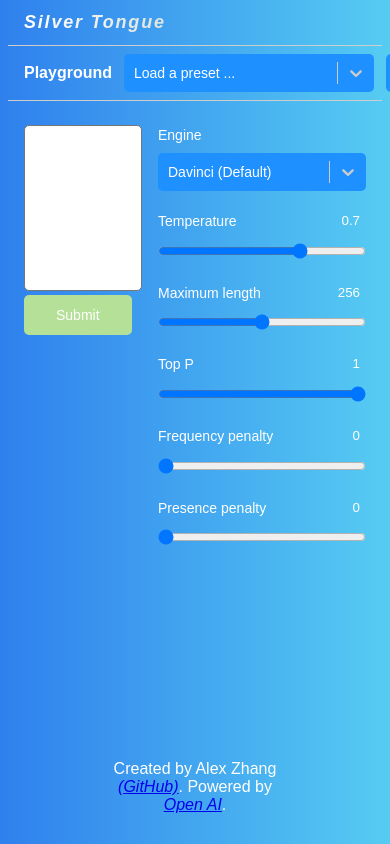
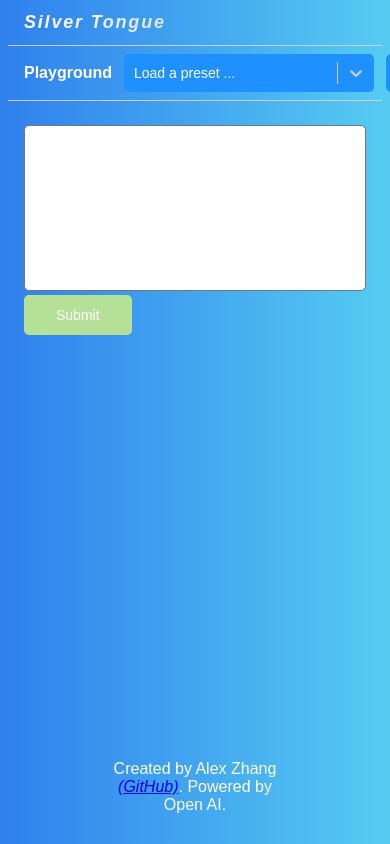
Before and after one commit to superzzp/VisualTale-AI, a React (Create React App) app: page / in a window 390 px wide. Shown: the top 844 px of the page. Built offline with nearby package versions, Linux system fonts and the light colour scheme.

Commit message:
add in responsive side panels with overlay

```diff
--- a/src/views/FunWithAI.css
+++ b/src/views/FunWithAI.css
@@ -23,35 +23,6 @@ body {
   height: 100%;
 }
 
-/* body {
-	background: linear-gradient(-45deg, #ee7752, #e73c7e, #23a6d5, #23d5ab);
-	background-size: 400% 400%;
-	animation: gradient 15s ease infinite;
-	height: 100vh;
-  color:white;
-} */
-
-/* @keyframes gradient {
-	0% {
-		background-position: 0% 50%;
-	}
-	50% {
-		background-position: 100% 50%;
-	}
-	100% {
-		background-position: 0% 50%;
-	}
-} */
-
-/* Center all elements in main-content*/
-/* #main-content {
-  position: relative;
-  width: 99%;
-  margin-top: 20px;
-  min-width: 400px;
-  max-width: 990px;
-} */
-
 .pg-body{
   display: flex;
   flex-direction: row;
@@ -59,15 +30,10 @@ body {
 }
 .pg-left {
   flex:1 1 auto;
-  padding: 24px 0px 24px 16px;
+  padding: 24px 16px;
 }
 
-.pg-right {
-  flex: 0 0 auto;
-  width: 240px;
-  height: 450px;
-  position: relative;
-}
+
 
 .pg-right-content {
   bottom: 0;
@@ -78,6 +44,35 @@ body {
   right: 0;
   top: 0;
 }
+
+.pg-right-panel-mask {
+  background: #000;
+  bottom: 0;
+  left: 0;
+  opacity: 0;
+  pointer-events: none;
+  position: absolute;
+  right: 0;
+  top: 0;
+  transition: opacity .3s;
+  z-index: 1;
+}
+
+.pg-right-panel-mobile-close {
+  background: transparent;
+  border: none;
+  color: #333;
+  cursor: pointer;
+  display: none;
+  font-size: 28px;
+  font-weight: 400;
+  outline: none;
+  padding: 2px;
+  position: absolute;
+  right: 10px;
+  top: 5px;
+}
+
 
 .parameter-panel {
   margin: 0px 16px;
@@ -283,3 +278,57 @@ h1 {
   from, to { border-color: transparent }
   50% { border-color: #abbaab }
 }
+
+@media screen and (min-width: 1000px) {
+  .pg-right {
+    flex: 0 0 auto;
+    width: 240px;
+    height: 450px;
+    position: relative;
+  }
+  .pg-advanced-toggle, .pg-right-panel-mask {
+    display: none;
+  }
+}
+
+@media screen and (max-width: 999px) {
+
+  .pg-right-content {
+    left: auto;
+    padding-top: 24px;
+    -webkit-transform: translateX(100%);
+    transform: translateX(100%);
+    transition: -webkit-transform .3s;
+    transition: transform .3s;
+    transition: transform .3s,-webkit-transform .3s;
+    width: 230px;
+    z-index: 2;
+  }
+
+  .pg-right {
+    bottom: 0;
+    left: 0;
+    pointer-events: none;
+    position: fixed;
+    right: 0;
+    top: 0;
+    z-index: 9999;
+  }
+
+  .pg-visible-mobile .pg-right-content {
+    pointer-events: all;
+    -webkit-transform: translateX(0);
+    transform: translateX(0);
+  }
+
+  .pg-visible-mobile .pg-right-panel-mask {
+    opacity: .7;
+    pointer-events: all;
+  }
+  .pg-right-panel-mobile-close {
+    display: block;
+    color: white;
+  }
+
+
+}
--- a/src/views/FunWithAI.js
+++ b/src/views/FunWithAI.js
@@ -23,6 +23,7 @@ function FunWithAI() {
   const [inputText, setInputText] = useState("");
   const [displayNotice, setDisplayNotice] = useState(true);
   const [displayResponses, setDisplayResponses] = useState(false);
+  const [displaySidePanelOverlay, setDisplaySidePanelOverlay] = useState(false);
   const [loading, setLoading] = useState(false);
   const [resultsList, setResultsList] = useState([]);
 
@@ -33,6 +34,9 @@ function FunWithAI() {
   const [selectedTopP, setTopP] = useState(1);
   const [selectedFreqPenalty, setFreqPenalty] = useState(0);
   const [selectedPresPenalty, setPresPenalty] = useState(0);
+
+  // Dynamic classNames for components
+  var pgRightFlexClassNames = displaySidePanelOverlay? ["pg-right",  "pg-visible-mobile"].join(" ") : "pg-right";
 
   // Helper functions
   function addResultToUI(currID, inputText, responseText) {
@@ -117,7 +121,7 @@ function FunWithAI() {
           <Selector placeholderText={"Load a preset ..."} onSelectorChange={updateSelectedPreset} options={promptPresets} width={250}></Selector>
         </div>
         <div>
-          <button className='regular-button'>
+          <button className={["regular-button", "pg-advanced-toggle"].join(" ")}  onClick={()=>setDisplaySidePanelOverlay(true)}>
             <svg stroke="currentColor" fill="currentColor" strokeWidth="0" viewBox="0 0 20 20" height="1em" width="1em" xmlns="http://www.w3.org/2000/svg"><path fillRule="evenodd" d="M11.49 3.17c-.38-1.56-2.6-1.56-2.98 0a1.532 1.532 0 01-2.286.948c-1.372-.836-2.942.734-2.106 2.106.54.886.061 2.042-.947 2.287-1.561.379-1.561 2.6 0 2.978a1.532 1.532 0 01.947 2.287c-.836 1.372.734 2.942 2.106 2.106a1.532 1.532 0 012.287.947c.379 1.561 2.6 1.561 2.978 0a1.533 1.533 0 012.287-.947c1.372.836 2.942-.734 2.106-2.106a1.533 1.533 0 01.947-2.287c1.561-.379 1.561-2.6 0-2.978a1.532 1.532 0 01-.947-2.287c.836-1.372-.734-2.942-2.106-2.106a1.532 1.532 0 01-2.287-.947zM10 13a3 3 0 100-6 3 3 0 000 6z" clipRule="evenodd"></path></svg>
           </button>
         </div>
@@ -145,9 +149,11 @@ function FunWithAI() {
             : null}
         </div>
 
-        <div className='pg-right'>
+        <div className = {pgRightFlexClassNames}>
+          <div className='pg-right-panel-mask'></div>
           <div className='pg-right-content'>
             <div className='parameter-panel'>
+              <button class={"pg-right-panel-mobile-close"} onClick={()=>setDisplaySidePanelOverlay(false)}>×</button>
               <div className='parameter-panel-grid'>
                 {/* Engine */}
                 <div>
@@ -212,7 +218,7 @@ function FunWithAI() {
       {displayNotice ?
         <div id="credits">
           <span>Created by Alex Zhang <cite><a href="https://github.com/superzzp/Fun-with-AI/" target="_blank">(GitHub)</a></cite>. </span>
-          <span>Powered by <cite><a href="https://openai.com/" target="_blank">Open AI</a></cite>.</span>
+          <span>Powered by Open AI.</span>
         </div>
         : null}
     </div>
```
